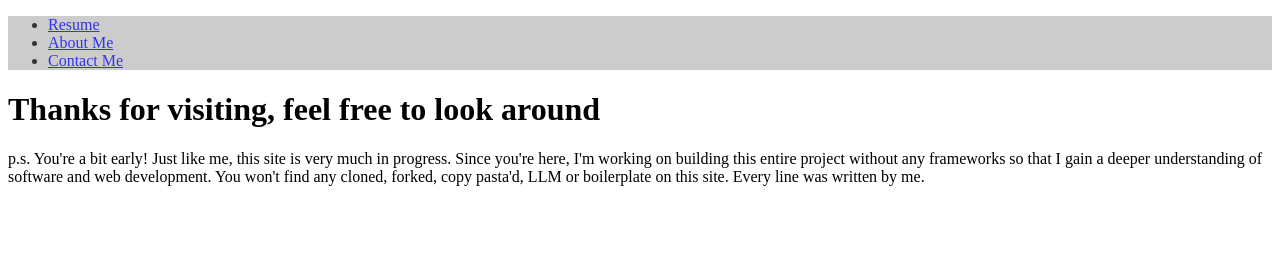
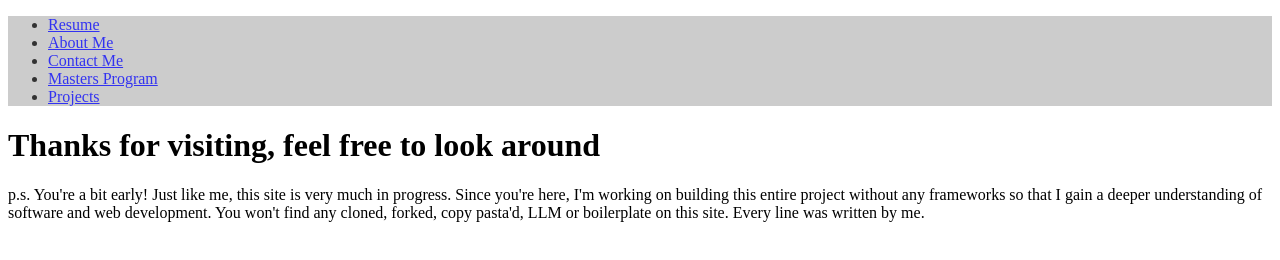
Before and after one commit to markwmc/markwmc.github.io, a plain HTML site: page website/index.html in a window 1280 px wide. Drawn offline with Linux system fonts and the light colour scheme.

Commit message:
added more links

```diff
--- a/website/index.html
+++ b/website/index.html
@@ -5,7 +5,7 @@
         <title>Welcome to My page</title>
     </head>
     <body>
-        <header><nav><ul><li><a href="./resume">Resume</a></li><li><a href="./About">About Me</a></li><li><a href="./Contact">Contact Me</a></li></ul></nav></header>
+        <header><nav><ul><li><a href="./resume">Resume</a></li><li><a href="./About">About Me</a></li><li><a href="./Contact">Contact Me</a></li><li><a href="./masters">Masters Program</a></li><li><a href="./Projects">Projects</a></li></ul></nav></header>
         <h1>Thanks for visiting, feel free to look around</h1>
         <p>p.s. You're a bit early! Just like me, this site is very much in progress.
             Since you're here, I'm working on building this entire project without any frameworks so that I gain a deeper understanding of software and web development.
```
